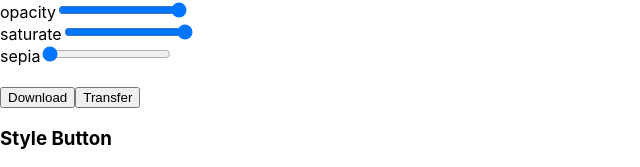
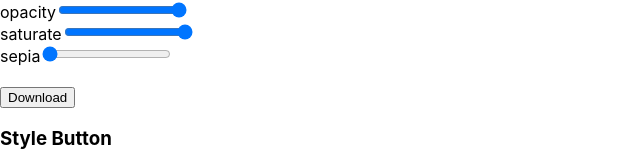
Before and after one commit to BaiiYuan/final_PIXULA, a React (Create React App) app in the folder basic_filter/: page / in a window 1280 px wide. Shown: the part 436-603 px from the top of the page, without its empty margins (0-640 px from the left). Built offline with nearby package versions, Linux system fonts and the light colour scheme.

Commit message:
finished four filter and basic filter

```diff
--- a/basic_filter/src/containers/Home.js
+++ b/basic_filter/src/containers/Home.js
@@ -25,7 +25,6 @@ class Home extends Component {
 
     this.applyFilter = this.applyFilter.bind(this);
     this.download_img = this.download_img.bind(this);
-    this.transfer_img = this.transfer_img.bind(this);
     this.initFilter = this.initFilter.bind(this);
     this.parseFIlterCss = this.parseFIlterCss.bind(this);
   }
@@ -101,22 +100,11 @@ class Home extends Component {
       ctx.drawImage(img, 0, 0, canvas.width, canvas.height);
       var out = canvas.toDataURL("image/png");
 
-      // var link = document.createElement('a');
-      // link.download = "processed-image.png";
-      // link.href = out;
-      // link.click();
+      var link = document.createElement('a');
+      link.download = "processed-image.png";
+      link.href = out;
+      link.click();
     };
-  };
-
-  transfer_img(e) {
-    // var filter = document.getElementById('div_filter');
-    // filter.classList.add("earlybird");
-
-
-
-    var img = document.getElementById("image");
-
-    // pixelsJS.filterImg(img, "horizontal_lines");
   };
 
   parseFIlterCss(e, css) {
@@ -190,8 +178,6 @@ class Home extends Component {
 
           <br />
           <button onClick={this.download_img}>Download</button>
-          <button onClick={this.transfer_img}>Transfer</button>
-
 
 
           <h3>Style Button</h3>
```
